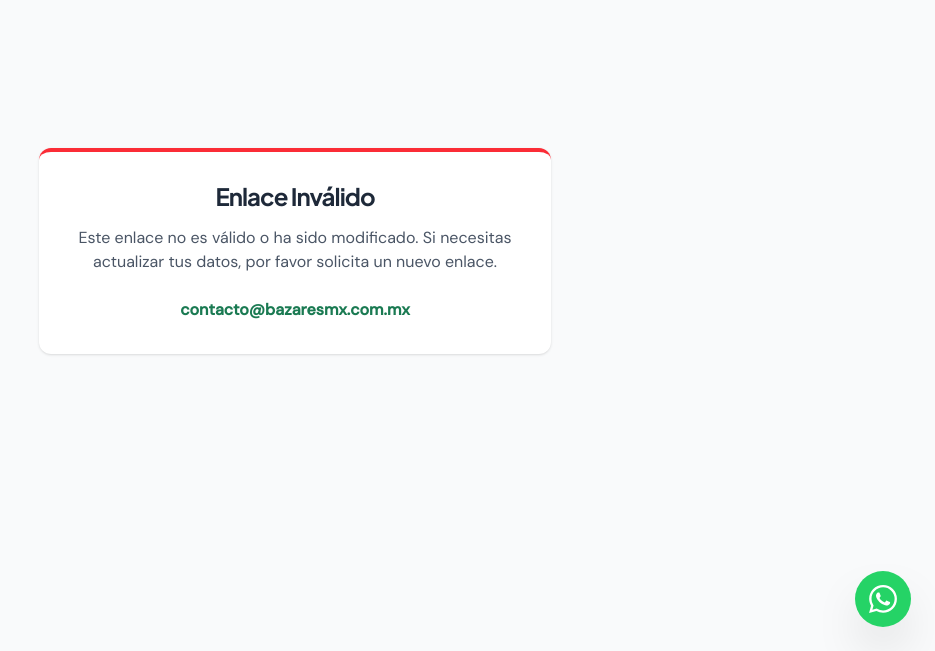
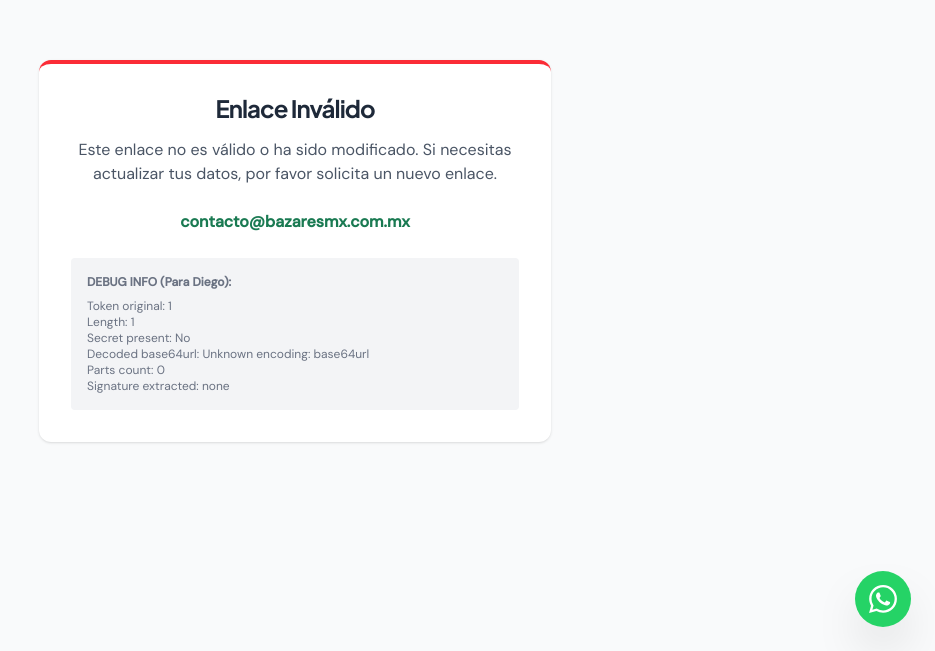
Before and after one commit to azulno26/bazaresmx, a Next.js app: page /actualizar/1 in a window 1280 px wide. Shown: the part 149-800 px from the top of the page, without its empty margins (345-1280 px from the left). Built offline with nearby package versions, Linux system fonts and the light colour scheme; no server answers.

Commit message:
Fix token verification secret loading

```diff
--- a/src/app/actualizar/[token]/page.tsx
+++ b/src/app/actualizar/[token]/page.tsx
@@ -4,15 +4,36 @@ import UpdateFormClient from './UpdateFormClient';
 
 export default async function ActualizarPage({ params }: { params: { token: string } }) {
   const token = params.token;
-  const decoded = verifyToken(token);
+  const secret = process.env.SUPABASE_SERVICE_ROLE_KEY;
+  const decoded = secret ? verifyToken(token, secret) : null;
 
   if (!decoded) {
+    const hasSecret = !!process.env.SUPABASE_SERVICE_ROLE_KEY;
+    let decodedStr = '';
+    let parts: any[] = [];
+    try {
+      decodedStr = Buffer.from(token, 'base64url').toString('utf8');
+      parts = decodedStr.split(':');
+    } catch (e: any) {
+      decodedStr = e.message;
+    }
+
     return (
       <div className="min-h-screen bg-gray-50 p-6 flex flex-col items-center justify-center">
         <div className="bg-white p-8 rounded-xl shadow-sm max-w-lg text-center border-t-4 border-red-500">
           <h1 className="text-2xl font-bold text-gray-800 mb-4">Enlace Inválido</h1>
           <p className="text-gray-600 mb-6">Este enlace no es válido o ha sido modificado. Si necesitas actualizar tus datos, por favor solicita un nuevo enlace.</p>
           <a href="mailto:contacto@bazaresmx.com.mx" className="text-[#1A7A52] font-semibold hover:underline">contacto@bazaresmx.com.mx</a>
+
+          <div className="text-left text-xs text-gray-500 break-all bg-gray-100 p-4 mt-6 rounded overflow-auto">
+            <p className="font-bold mb-2">DEBUG INFO (Para Diego):</p>
+            <p>Token original: {token}</p>
+            <p>Length: {token?.length}</p>
+            <p>Secret present: {hasSecret ? 'Yes' : 'No'}</p>
+            <p>Decoded base64url: {decodedStr}</p>
+            <p>Parts count: {parts.length}</p>
+            <p>Signature extracted: {parts[3] || 'none'}</p>
+          </div>
         </div>
       </div>
     );
--- a/src/app/api/activar-plan/route.ts
+++ b/src/app/api/activar-plan/route.ts
@@ -24,7 +24,8 @@ export async function GET(req: NextRequest) {
     }
 
     // 1. Verificar el token criptográfico
-    const decoded = verifyToken(token);
+    const secret = process.env.SUPABASE_SERVICE_ROLE_KEY;
+    const decoded = secret ? verifyToken(token, secret) : null;
     if (!decoded || decoded.id !== id) {
       return new NextResponse('<h1>❌ Enlace de activación inválido o expirado</h1><p>El token es incorrecto, está alterado o han pasado más de 24 horas.</p>', {
         status: 403,
--- a/src/app/api/actualizar/route.ts
+++ b/src/app/api/actualizar/route.ts
@@ -15,7 +15,8 @@ export async function POST(req: NextRequest) {
       return NextResponse.json({ error: 'Faltan datos requeridos.' }, { status: 400 });
     }
 
-    const decoded = verifyToken(token);
+    const secret = process.env.SUPABASE_SERVICE_ROLE_KEY;
+    const decoded = secret ? verifyToken(token, secret) : null;
     if (!decoded) {
       return NextResponse.json({ error: 'Token inválido o expirado.' }, { status: 401 });
     }
--- a/src/app/api/check-pagos/route.ts
+++ b/src/app/api/check-pagos/route.ts
@@ -148,7 +148,7 @@ export async function GET(req: NextRequest) {
           if (matchedRecord && matchedType) {
             // Generar enlace de activación seguro (expira en 24h)
             const exp = Date.now() + 24 * 60 * 60 * 1000;
-            const token = generateToken(matchedRecord.id, matchedType, exp);
+            const token = generateToken(matchedRecord.id, matchedType, exp, supabaseServiceKey || 'default-secret');
             const appUrl = process.env.NEXT_PUBLIC_APP_URL || 'https://www.bazaresmx.com.mx';
             const activationLink = `${appUrl}/api/activar-plan?id=${matchedRecord.id}&token=${token}&email=${encodeURIComponent(senderEmail)}`;
 
--- a/src/app/api/cron-avisos/route.ts
+++ b/src/app/api/cron-avisos/route.ts
@@ -74,7 +74,7 @@ export async function GET(req: NextRequest) {
           if (!wasSentInLast72Hours(bazar.ultimo_aviso_enviado)) {
             try {
               const exp = Date.now() + 15 * 24 * 60 * 60 * 1000;
-              const token = generateToken(bazar.id, 'bazar', exp);
+              const token = generateToken(bazar.id, 'bazar', exp, supabaseServiceKey || 'default-secret');
               const link = `https://www.bazaresmx.com.mx/actualizar/${token}`;
 
               const html = emailTemplate({
@@ -137,7 +137,7 @@ export async function GET(req: NextRequest) {
         if (!wasSentInLast72Hours(exp.ultimo_aviso_enviado)) {
           try {
             const expTime = Date.now() + 15 * 24 * 60 * 60 * 1000;
-            const token = generateToken(exp.id, 'expositor', expTime);
+            const token = generateToken(exp.id, 'expositor', expTime, supabaseServiceKey || 'default-secret');
             const link = `https://www.bazaresmx.com.mx/actualizar/${token}`;
 
             const paymentInfo = `
--- a/src/app/api/enviar-aviso-autoservicio/route.ts
+++ b/src/app/api/enviar-aviso-autoservicio/route.ts
@@ -52,7 +52,7 @@ export async function GET(req: NextRequest) {
 
     for (const bazar of bazares) {
       if (!bazar.email) {
-        const token = generateToken(bazar.id, 'bazar', exp);
+        const token = generateToken(bazar.id, 'bazar', exp, supabaseServiceKey);
         noEmailList.push({
           nombre: bazar.nombre,
           link: `https://www.bazaresmx.com.mx/actualizar/${token}`
@@ -61,7 +61,7 @@ export async function GET(req: NextRequest) {
       }
 
       try {
-        const token = generateToken(bazar.id, 'bazar', exp);
+        const token = generateToken(bazar.id, 'bazar', exp, supabaseServiceKey);
         const updateLink = `https://www.bazaresmx.com.mx/actualizar/${token}`;
 
         const bodyHtml = `
@@ -131,7 +131,7 @@ export async function GET(req: NextRequest) {
     if (noEmailList.length > 0) {
       telegramMsg += `<b>⚠️ Bazares sin correo (contactar por WhatsApp):</b>\n\n`;
       noEmailList.forEach(n => {
-        telegramMsg += `<b>${n.nombre}</b>\n${n.link}\n\n`;
+        telegramMsg += `<b>${n.nombre}</b>\n<code>${n.link}</code>\n\n`;
       });
     } else {
       telegramMsg += `Todos los bazares activos tienen correo registrado.`;
--- a/src/lib/security.ts
+++ b/src/lib/security.ts
@@ -1,7 +1,6 @@
 import crypto from 'crypto';
 
-export function generateToken(id: string, type: 'bazar' | 'expositor', exp: number): string {
-  const secret = process.env.SUPABASE_SERVICE_ROLE_KEY || 'default-secret';
+export function generateToken(id: string, type: 'bazar' | 'expositor', exp: number, secret: string): string {
   const payload = `${id}:${type}:${exp}`;
   const signature = crypto.createHmac('sha256', secret)
                           .update(payload)
@@ -15,9 +14,8 @@ export interface DecodedToken {
   exp: number;
 }
 
-export function verifyToken(tokenStr: string): DecodedToken | null {
+export function verifyToken(tokenStr: string, secret: string): DecodedToken | null {
   try {
-    const secret = process.env.SUPABASE_SERVICE_ROLE_KEY || 'default-secret';
     const decoded = Buffer.from(tokenStr, 'base64url').toString('utf8');
     const parts = decoded.split(':');
     if (parts.length !== 4) return null;
```
